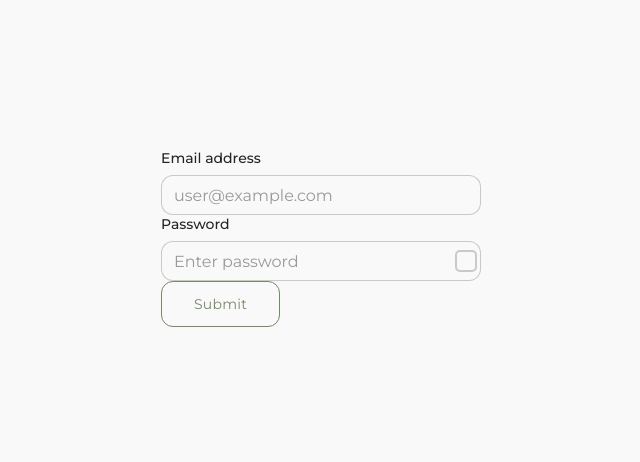
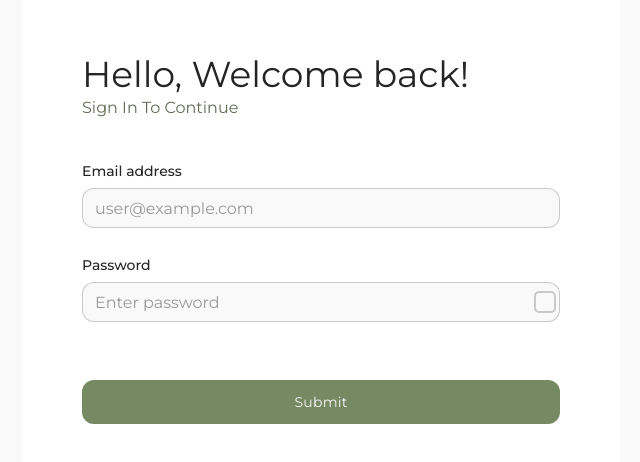
Before and after one commit to D4n1el13and37/e-commerce-app, a React (Vite) app: page / in a window 1280 px wide. Shown: the part 162-624 px from the top of the page, without its empty margins (319-959 px from the left). Built offline with nearby package versions, Linux system fonts and the light colour scheme.

Commit message:
feat: add styles, update layout

```diff
--- a/src/pages/Login/LoginPage.scss
+++ b/src/pages/Login/LoginPage.scss
@@ -1,3 +1,59 @@
+.login__container {
+  display: flex;
+  flex-direction: column;
+  background-color: #fff;
+  border-radius: 12px;
+  gap: 42px;
+  padding: 60px;
+}
+
+.headline {
+  font-family: var(--font-family);
+  font-style: normal;
+  font-weight: 400;
+
+  h2 {
+    color: var(--text-color, #242424);
+    font-weight: 400;
+    font-size: 36px;
+    line-height: 44px; /* 122.222% */
+  }
+
+  span {
+    color: var(--Schemes-Secondary, #626c57);
+    text-align: center;
+    font-size: 16px;
+    line-height: 24px; /* 150% */
+    text-transform: capitalize;
+  }
+}
+
 form {
-  width: 320px;
+  display: flex;
+  gap: 42px;
+  flex-direction: column;
 }
+
+.form_container {
+  width: 478px;
+  display: flex;
+  gap: 12px;
+  flex-direction: column;
+}
+
+.input_container {
+  position: relative;
+  height: 82px;
+
+  .error_container {
+    position: relative;
+    height: 20px;
+    content: '';
+
+    span {
+      font-size: 14px;
+      position: absolute;
+      bottom: 0;
+    }
+  }
+}
--- a/src/pages/Login/LoginPage.tsx
+++ b/src/pages/Login/LoginPage.tsx
@@ -30,9 +30,29 @@ function LoginPage() {
   };
 
   return (
-    <div>
+    <div className="login__container">
+      {/* <Button>
+        <svg
+          xmlns="http://www.w3.org/2000/svg"
+          width="11"
+          height="19"
+          viewBox="0 0 11 19"
+          fill="none"
+        >
+          <path
+            d="M10.479 0.604004L2.02063 9.06238L10.479 17.5208"
+            stroke="#758963"
+            stroke-width="1.5"
+          />
+        </svg>
+      </Button> */}
+      <div className="headline">
+        <h2>Hello, Welcome back!</h2>
+        <span>Sign In to continue</span>
+      </div>
       <form onSubmit={handleSubmit(onSubmit)}>
-        <div>
+        <div className="form_container">
+          <div className="input_container">
             <Input
               type="text"
               label="Email address"
@@ -43,32 +63,37 @@ function LoginPage() {
                 required: 'Email is requred',
                 validate: (value) => {
                   if (!value.includes('@')) {
-                  return 'Email shoud contain @';
+                    return 'Email should contain @';
                   }
                   if (!/^[^\s@]+/.test(value)) {
-                  return 'Email should contain a valid username';
+                    return 'Should contain a valid username';
                   }
                   if (/\s/.test(value)) {
                     return 'Email should not contain spaces';
                   }
                   if (!/\w+\.\w+/.test(value)) {
-                  return 'Email should contain a valid domain name';
+                    return 'Should contain a valid domain name';
                   }
                   return true;
                 },
               })}
             />
+            <div className="error_container">
               {errors.email && (
                 <span className="error">{errors.email.message}</span>
               )}
             </div>
-        <div>
+          </div>
+          <div className="input_container">
             <PasswordField register={register} errors={errors} />
+            <div className="error_container">
               <span className="error">
                 {errors.password && errors.password.message}
               </span>
             </div>
-        <Button disabled={isSubmitting} isMain={true}>
+          </div>
+        </div>
+        <Button isFilled={true} disabled={isSubmitting} isMain={true}>
           {isSubmitting ? 'Loading...' : 'Submit'}
         </Button>
       </form>
```
Lines whose indentation alone changed are shown as unchanged.
